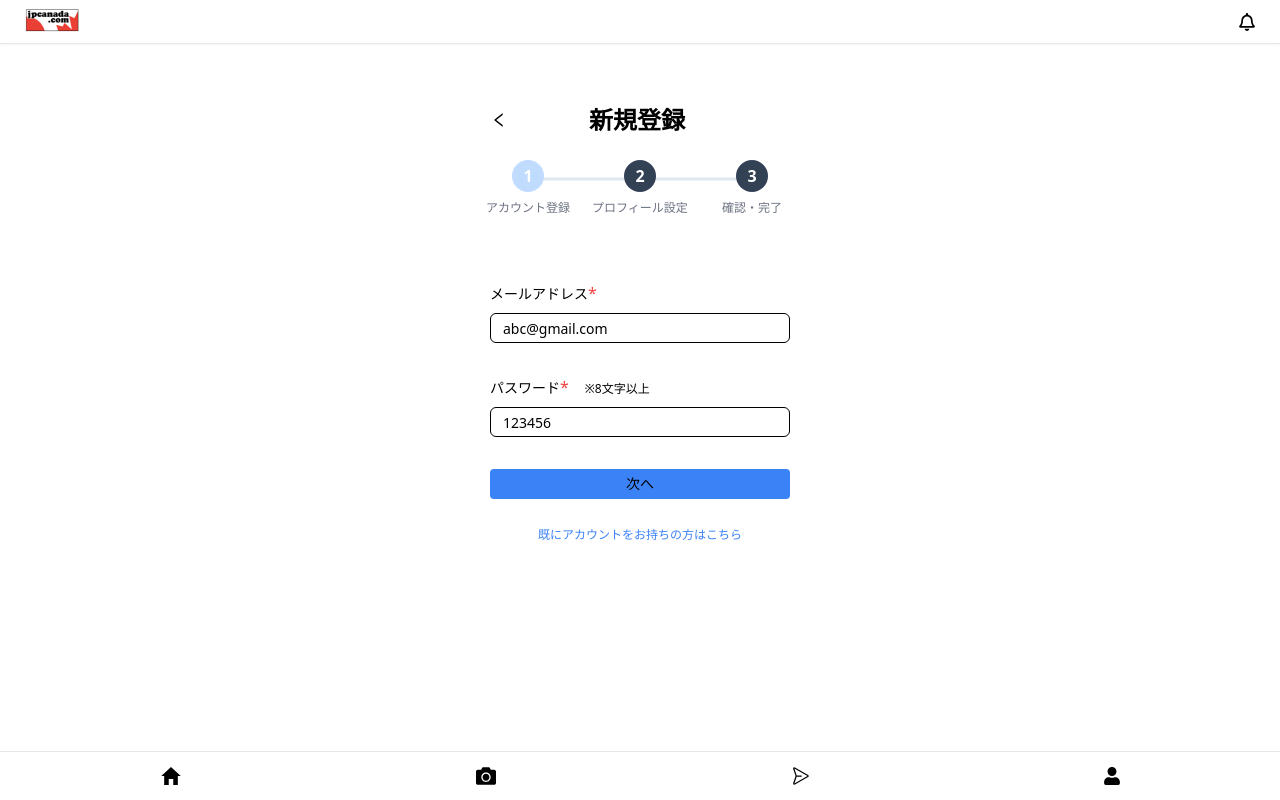
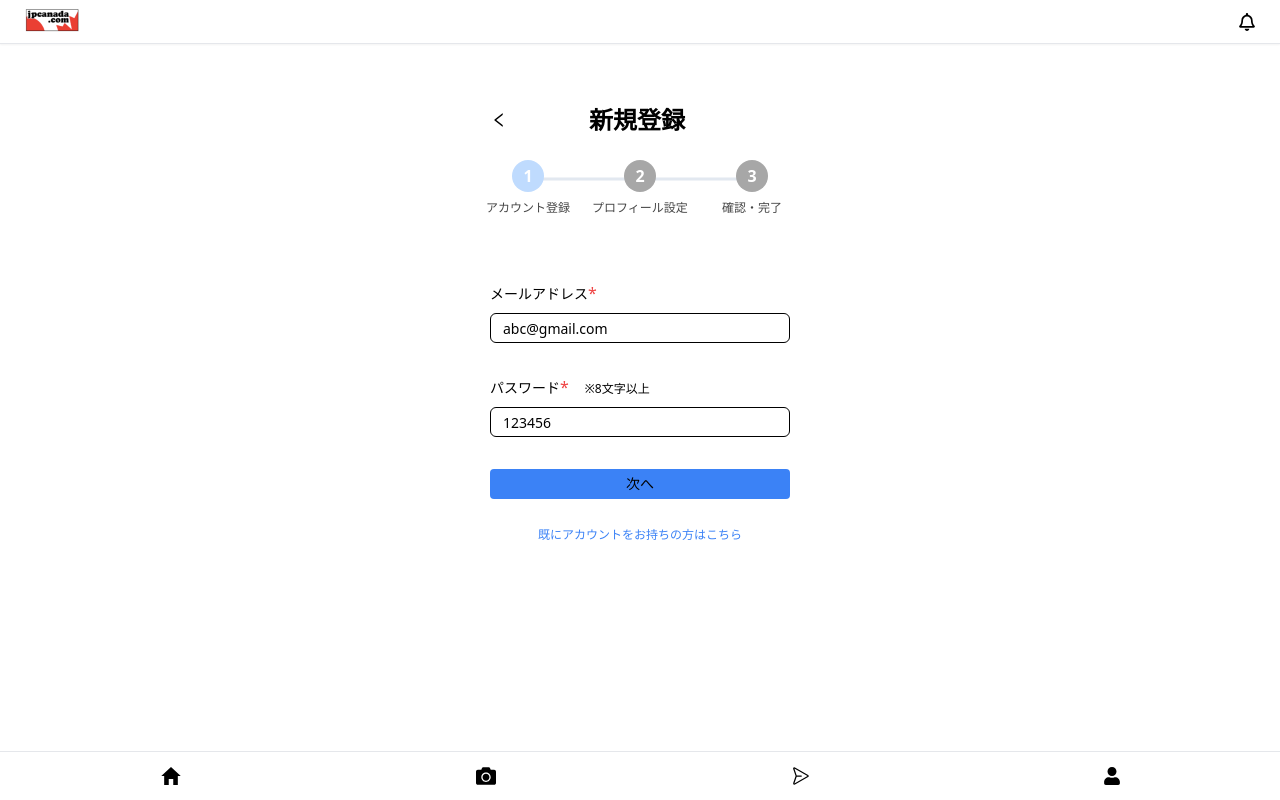
Before and after one commit to can-meet/canmeet-app, a React (Vite) app in the folder client/: page /signup in a window 1280 px wide. Built offline with nearby package versions, Linux system fonts and the light colour scheme.

Commit message:
fix: change the color of stepper

```diff
--- a/client/src/App.css
+++ b/client/src/App.css
@@ -5,7 +5,7 @@
   @apply content-[''] bg-slate-200 absolute w-full h-[3px] right-2/4 top-1/3 -translate-y-2/4;
 }
 .step {
-  @apply w-8 h-8 flex items-center justify-center z-10 relative bg-slate-700 rounded-full font-semibold text-white;
+  @apply w-8 h-8 flex items-center justify-center z-10 relative bg-stepbar-gray rounded-full font-semibold text-white;
 }
 .active .step {
   @apply bg-blue-200;
--- a/client/src/components/layout/Stepper.tsx
+++ b/client/src/components/layout/Stepper.tsx
@@ -22,7 +22,7 @@ export const Stepper = ({ currentStep, complete }: StepperProps) => {
             <div className="step">
               {i < currentStep || complete ? <FaCheck size={18} /> : i + 1}
             </div>
-            <p className="text-gray-500 text-xs mt-2">{step}</p>
+            <p className="text-stepbar-black text-xs mt-2">{step}</p>
           </div>
         ))}
       </div>
--- a/client/tailwind.config.js
+++ b/client/tailwind.config.js
@@ -28,6 +28,7 @@ module.exports = {
         'primary-blue': '#2674C3',
         'secondary-blue': '#0A58A3',
         'stepbar-blue': "#BBDEFF",
+        'stepbar-black': '#464646',
         'primary-gray': '#C1C1C1',
         'secondary-gray': '#9B9B9B',
         'label-gray': "#EBEBEB",
```
